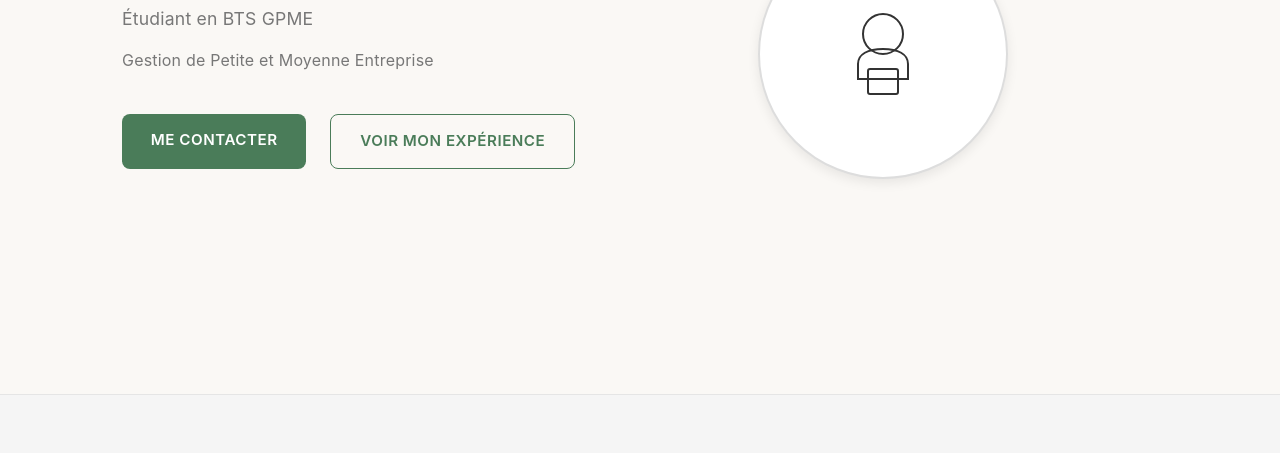
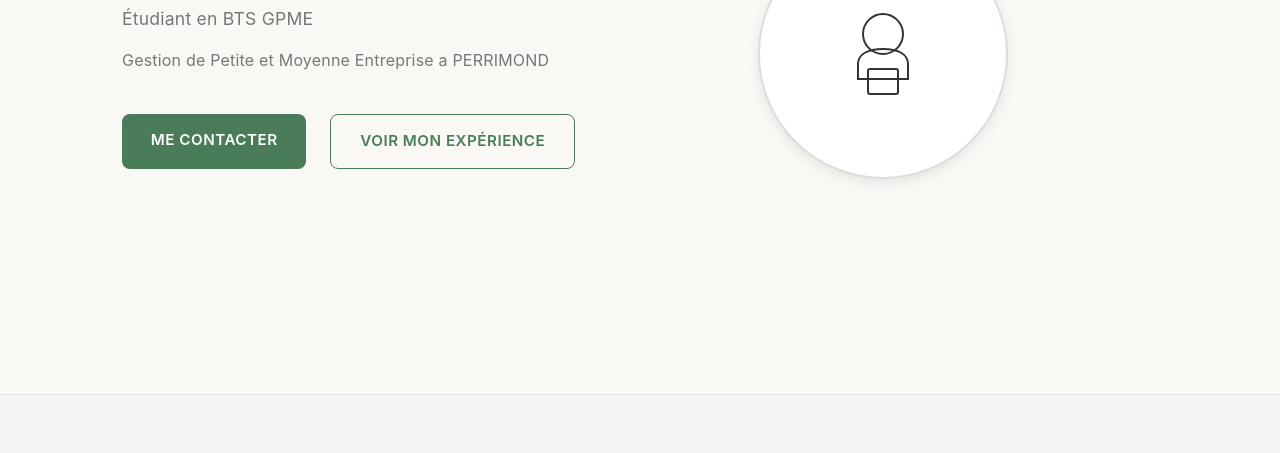
Before and after one commit to totoaze/presentation-theo-gaudino, a plain HTML site: page index.html in a window 1280 px wide. Shown: the part 347-800 px from the top of the page. Drawn offline with Linux system fonts and the light colour scheme.

Commit message:
Fix HTML formatting and content structure

```diff
--- a/index.html
+++ b/index.html
@@ -27,7 +27,7 @@
       <div class="hero-content">
         <h1>Théo Gaudino</h1>
         <p class="subtitle">Étudiant en BTS GPME</p>
-        <p class="hero-description">Gestion de Petite et Moyenne Entreprise</p>
+        <p class="hero-description">Gestion de Petite et Moyenne Entreprise a PERRIMOND</p>
         <div class="cta-buttons">
           <a href="contact.html" class="btn btn-primary">Me contacter</a>
           <a href="experience.html" class="btn btn-secondary">Voir mon expérience</a>
```
